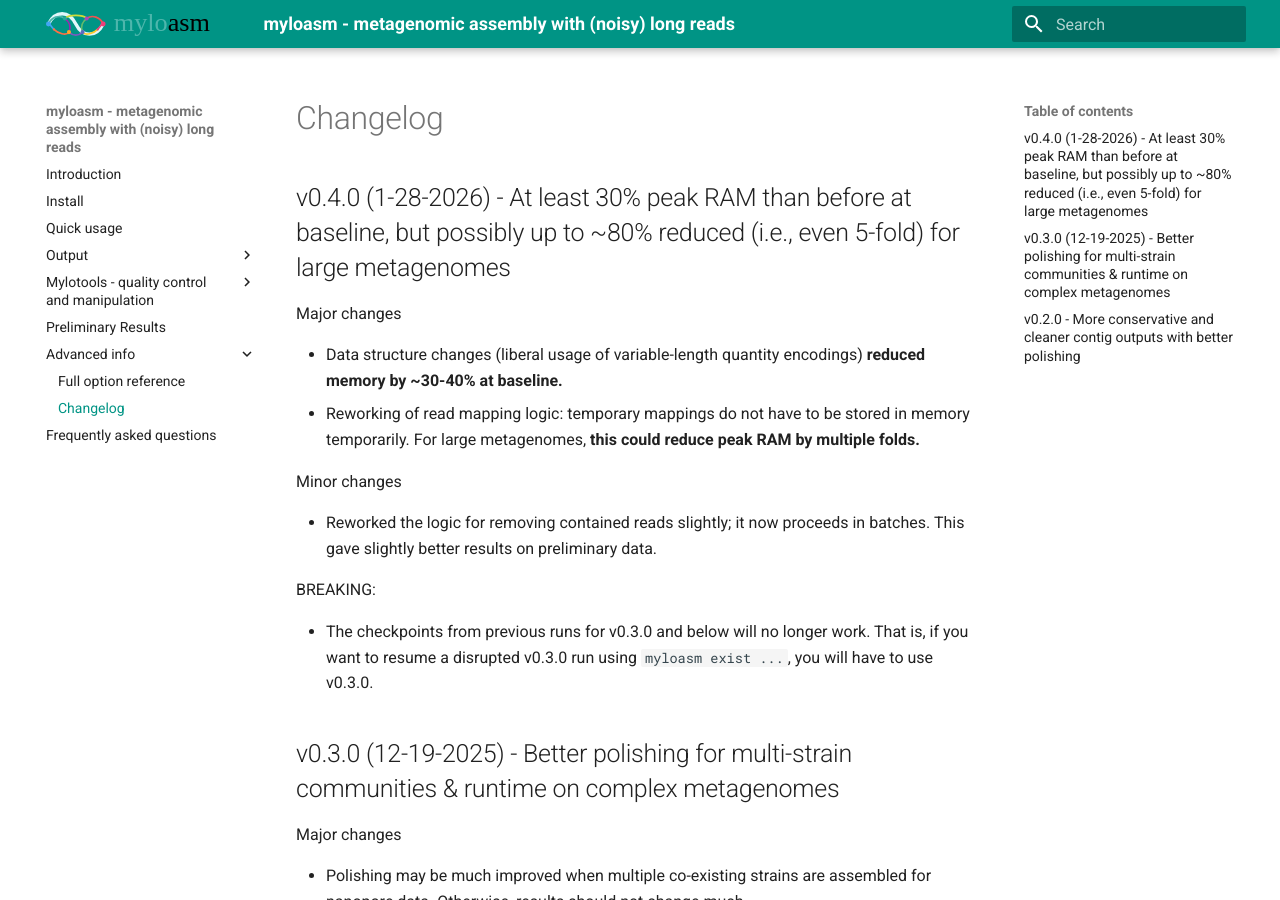
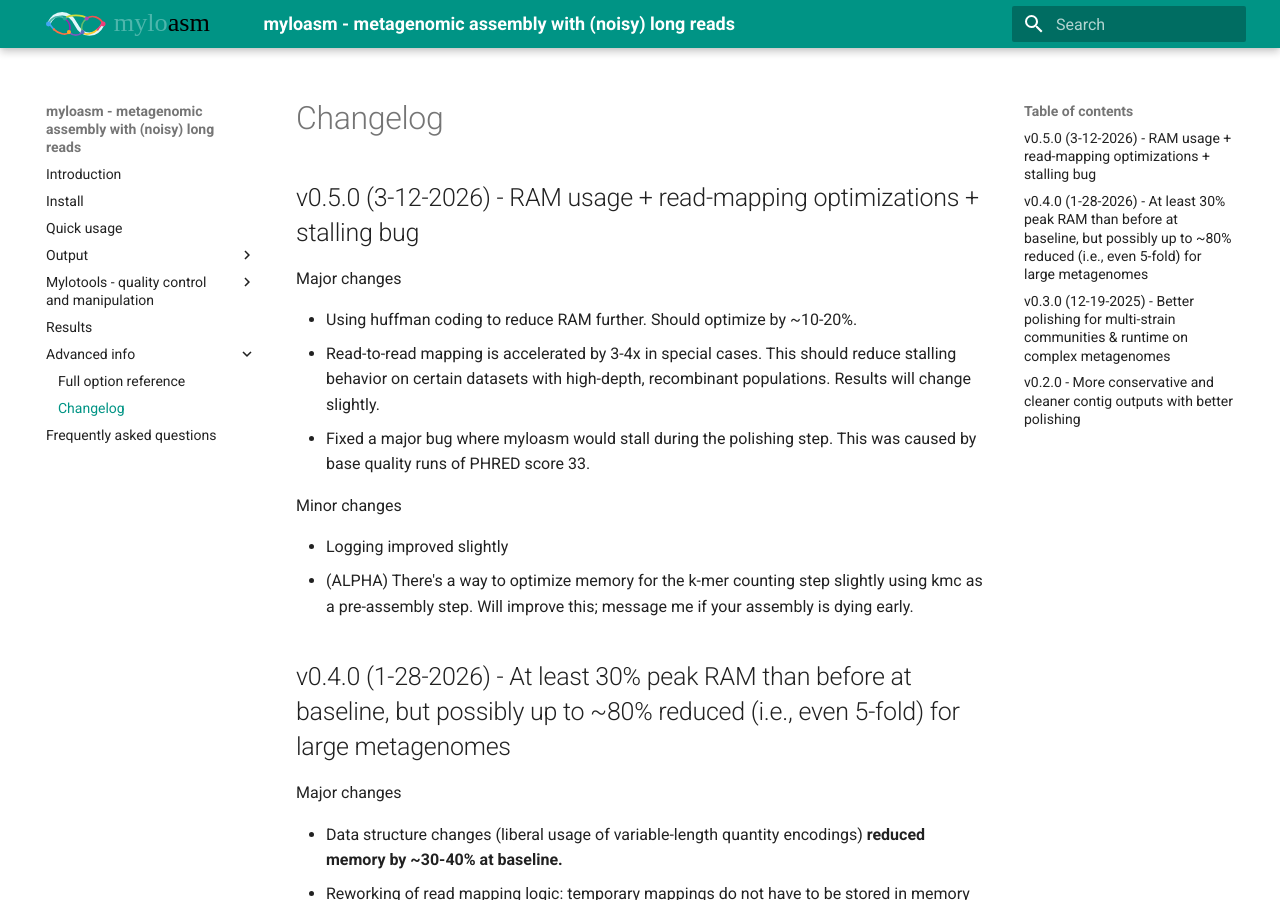
Before and after one commit to myloasm-docs/myloasm-docs.github.io, an MkDocs documentation site: the page built from docs/CHANGELOG.md, in a window 1280 px wide and 900 px high. Built offline with MkDocs 1.6.1 and Material for MkDocs 9.7.7, drawn with Linux system fonts in a browser that asks for light colours.

````diff
--- a/docs/CHANGELOG.md
+++ b/docs/CHANGELOG.md
@@ -1,3 +1,16 @@
+## v0.5.0 (3-12-2026) - RAM usage + read-mapping optimizations + stalling bug
+
+Major changes
+
+- Using huffman coding to reduce RAM further. Should optimize by ~10-20%.
+- Read-to-read mapping is accelerated by 3-4x in special cases. This should reduce stalling behavior on certain datasets with high-depth, recombinant populations. Results will change slightly.
+- Fixed a major bug where myloasm would stall during the polishing step. This was caused by base quality runs of PHRED score 33.
+
+Minor changes
+
+- Logging improved slightly
+- (ALPHA) There's a way to optimize memory for the k-mer counting step slightly using kmc as a pre-assembly step. Will improve this; message me if your assembly is dying early.
+
 ## v0.4.0 (1-28-2026) - At least 30% peak RAM than before at baseline, but possibly up to ~80% reduced (i.e., even 5-fold) for large metagenomes
 
 Major changes
--- a/docs/install.md
+++ b/docs/install.md
@@ -14,7 +14,7 @@ mamba install -c bioconda myloasm mylotools
 
 This installs both (1) myloasm and (2) [mylotools](mylotools.md), a set of utilities for visualizing and manipulating myloasm's outputs. The other methods below do not install mylotools.
 
-## Portable x86-64 + AVX2 binary
+## Portable x86-64 + AVX2 binary (v0.4.0)
 
 ```sh
 wget https://github.com/bluenote-1577/myloasm/releases/download/v0.4.0/myloasm-0.4.0-x86_64-avx2
--- a/mkdocs.yml
+++ b/mkdocs.yml
@@ -18,7 +18,7 @@ nav:
     - Mylotools overview: mylotools.md
     - QC discussion: qc.md
     - Manual inspection with mylotools: qc_manual.md
-  - Preliminary Results: results.md
+  - Results: results.md
   - Advanced info:
     - Full option reference: cmd.md
     - Changelog: CHANGELOG.md
````
Also changed, not shown: other parts of docs/install.md (+1 -1 lines), docs/index.md (+3 -3 lines), docs/results.md (+1 -1 lines).
